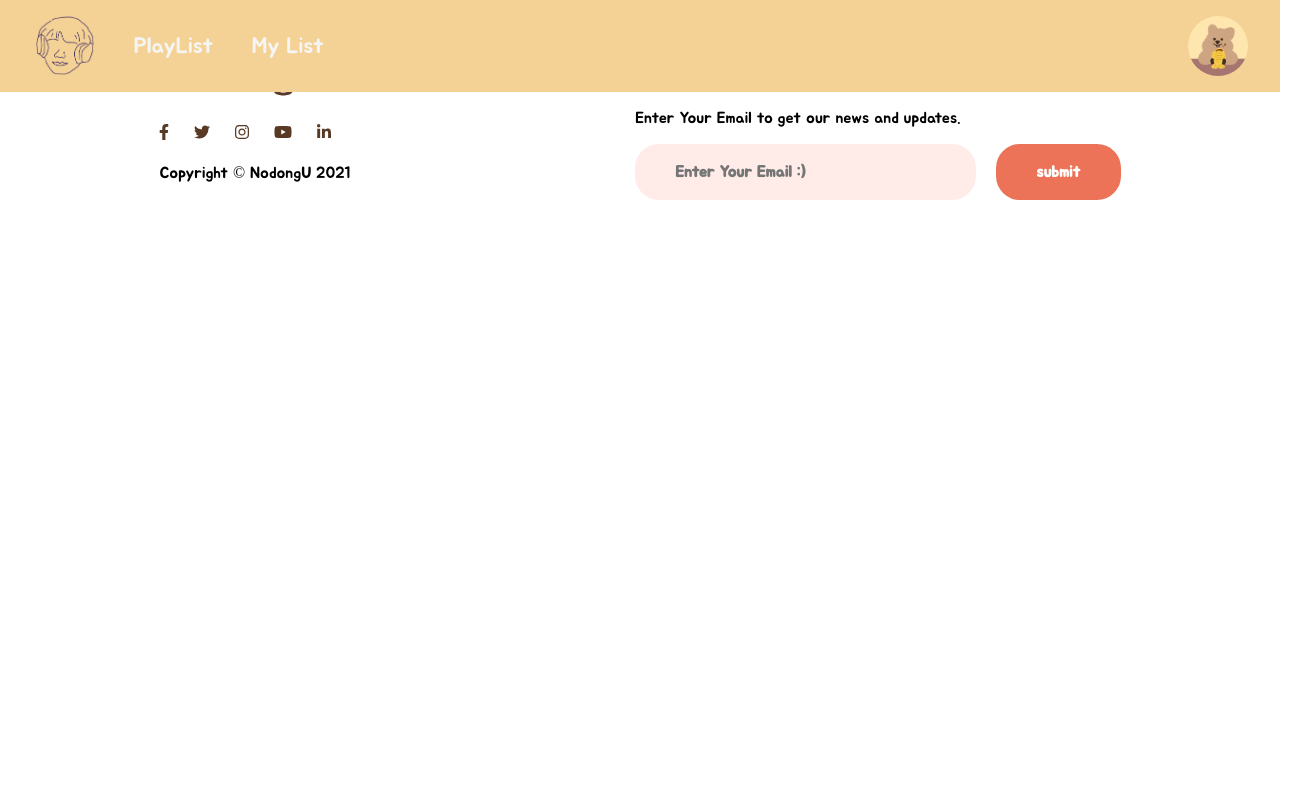
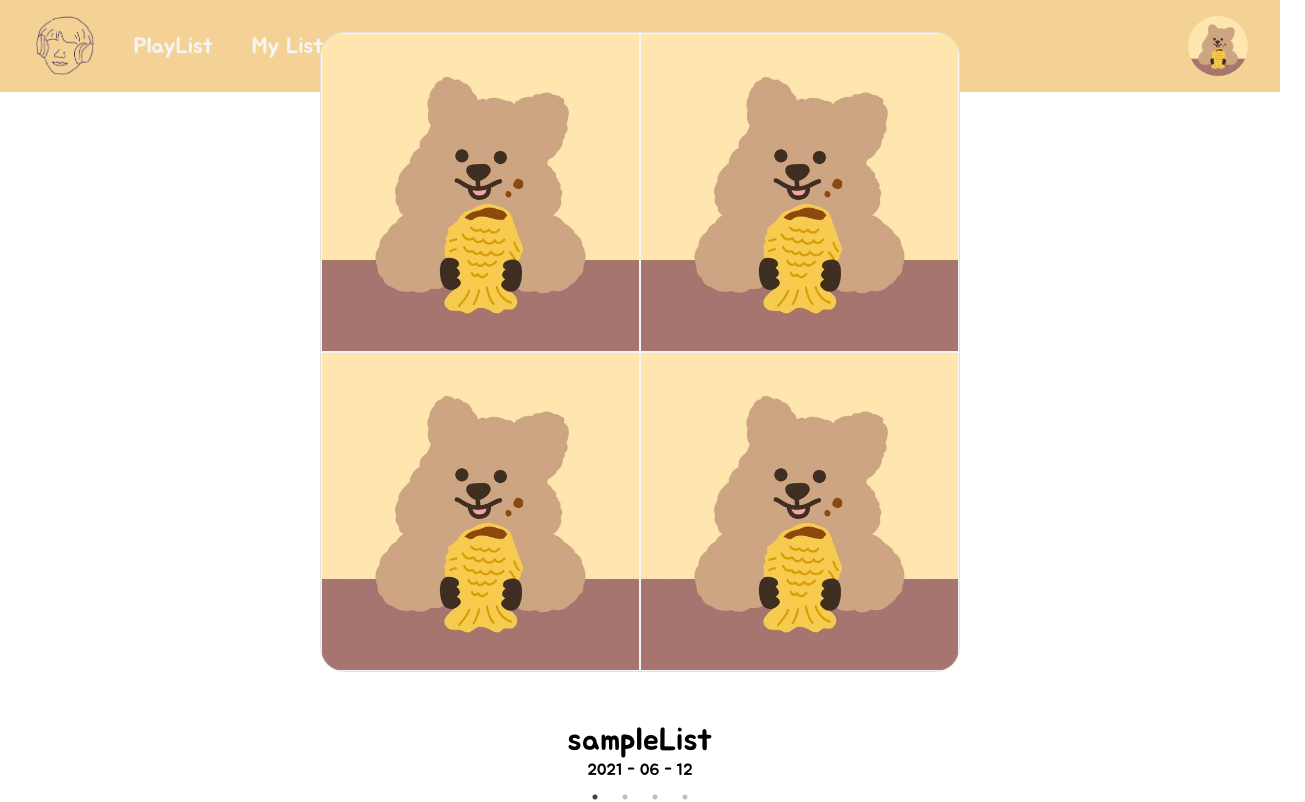
Before and after one commit to codestates/nodongu-client, a React (Create React App) app in the folder client/: page /myList in a window 1280 px wide. Shown: the top 802 px of the page, 1305 px wide, since content can reach past the window. Built offline with nearby package versions, Linux system fonts and the light colour scheme; the HTML template or start-up script is replaced by a standard one.

Commit message:
Add 마이플레이리스트 슬라이드

```diff
--- a/client/package.json
+++ b/client/package.json
@@ -15,6 +15,8 @@
     "react-dom": "^17.0.2",
     "react-router-dom": "^5.2.0",
     "react-scripts": "4.0.3",
+    "react-slick": "^0.28.1",
+    "slick-carousel": "^1.8.1",
     "web-vitals": "^1.0.1"
   },
   "scripts": {
--- a/client/src/App.js
+++ b/client/src/App.js
@@ -14,8 +14,8 @@ import MainPlayer from './Components/mainPlayer/mainPlayer';
 
 class App extends Component {
   state = {
-    isLoading: null,
-    userInfo: null,
+    isLoading: false,
+    userInfo: {},
     myList: [],
     musicList: [],
   };
@@ -57,6 +57,10 @@ class App extends Component {
 
   // logout handler
 
+  updateMyList = (myList) => {
+    this.setState({ myList });
+  };
+
   render() {
     return (
       <Suspense fallback={<Loading />}>
@@ -79,7 +83,16 @@ class App extends Component {
             render={() => <EditUserInfo userInfo={this.state.userInfo} />}
           />
           <Route exact path='/mainPlayer' render={() => <MainPlayer />} />
-          <Route exact path='/myList' render={() => <MyList />} />
+          <Route
+            exact
+            path='/myList'
+            render={() => (
+              <MyList
+                userInfo={this.state.userInfo}
+                updateMyList={this.updateMyList}
+              />
+            )}
+          />
         </Switch>
         <Footer />
       </Suspense>
--- a/client/src/Components/myList/myList.css
+++ b/client/src/Components/myList/myList.css
@@ -1,76 +1,36 @@
-.list-container {
-  width: 100%;
-  overflow-x: hidden;
+.mylist-container {
+  font-family: var(--font-family);
 }
 
-.hi-slide {
-  position: relative;
-  width: 754px;
-  height: 292px;
-  margin: 115px auto 0;
+.playlist {
+  height: 94vh;
+  display: flex;
+  flex-direction: column;
+  justify-content: center;
+  align-items: center;
 }
 
-.hi-slide .hi-next,
-.hi-slide .hi-prev {
-  position: absolute;
-  top: 50%;
-  width: 40px;
-  height: 40px;
-  margin-top: -20px;
-  border-radius: 50px;
-  line-height: 40px;
-  text-align: center;
-  cursor: pointer;
-  background-color: white;
-  color: black;
-  transition: all 0.7s;
-  font-size: 20px;
-  font-weight: bold;
+.playlist__image {
+  width: 40rem;
+  font-size: 0;
+  border: 1px solid rgb(225, 225, 225);
+  border-radius: 1.5rem;
+  overflow: hidden;
+  margin-bottom: 3rem;
 }
 
-.hi-slide .hi-next:hover,
-.hi-slide .hi-prev:hover {
-  opacity: 1;
-  background-color: white;
+.playlist__image img {
+  display: inline-block;
+  width: 50%;
+  border: 1px solid whitesmoke;
 }
 
-.hi-slide .hi-prev {
-  left: -70px;
+.playlist__detail {
+  display: flex;
+  flex-direction: column;
+  align-items: center;
 }
 
-.hi-slide .hi-prev::before {
-  content: '<';
+.playlist__title {
+  font-size: 2rem;
 }
-
-.hi-slide .hi-next {
-  right: -70px;
-}
-
-.hi-slide .hi-next::before {
-  content: '>';
-}
-
-.hi-slide > ul {
-  position: relative;
-  width: 754px;
-  height: 292px;
-}
-
-.hi-slide > ul > li {
-  overflow: hidden;
-  position: absolute;
-  z-index: 0;
-  left: 377px;
-  top: 147px;
-  width: 0;
-  height: 0;
-  break-inside: 3px solid white;
-  background-color: #333;
-  cursor: pointer;
-}
-
-.hi-slide > ul > li > img {
-  width: 100%;
-  height: 100%;
-  background-position: center;
-}
--- a/client/src/Components/myList/myList.jsx
+++ b/client/src/Components/myList/myList.jsx
@@ -1,7 +1,77 @@
-import React from 'react';
+import React, { useEffect, useState } from 'react';
+import { withRouter } from 'react-router-dom';
+import 'slick-carousel/slick/slick.css';
+import 'slick-carousel/slick/slick-theme.css';
+import Slider from 'react-slick';
+import quokka from '../../Utils/images/quokka.jpg';
+import './myList.css';
+import List from './views/list';
+import axios from 'axios';
 
-function myList(props) {
-  return <div></div>;
+const fakeData = [
+  {
+    id: 1,
+    title: 'sampleList',
+    date: '2021 - 06 - 12',
+    thumbnails: [quokka, quokka, quokka, quokka],
+  },
+  {
+    id: 2,
+    title: 'sampleList2',
+    date: '2021 - 06 - 12',
+    thumbnails: [quokka, quokka, quokka, quokka],
+  },
+  {
+    id: 3,
+    title: 'sampleList3',
+    date: '2021 - 06 - 12',
+    thumbnails: [quokka, quokka, quokka],
+  },
+  {
+    id: 4,
+    title: 'sampleList4',
+    date: '2021 - 06 - 12',
+    thumbnails: [quokka, quokka],
+  },
+];
+
+function MyList(props) {
+  const [myList, setMyList] = useState([]);
+  const [isLoading, setIsLoading] = useState(false);
+
+  // useEffect(() => {
+  //   if (!props.userInfo.userId) {
+  //     return props.history.push('/');
+  //   }
+  //   const config = {
+  //     method: 'post',
+  //     url: 'http://ec2-3-133-155-148.us-east-2.compute.amazonaws.com/nod/getMyList',
+  //     withCredentials: true,
+  //     data: {
+  //       userId: props.userInfo.userId,
+  //     },
+  //   };
+
+  //   axios(config).then((response) => console.log(response.data));
+  // }, []);
+
+  const settings = {
+    dots: true,
+    infinite: true,
+    speed: 500,
+    slidesToShow: 1,
+    slidesToScroll: 1,
+  };
+  return (
+    <div className='mylist-container'>
+      <h2> Single Item</h2>
+      <Slider {...settings}>
+        {fakeData.map((playlist) => (
+          <List key={playlist.id} playlist={playlist} />
+        ))}
+      </Slider>
+    </div>
+  );
 }
 
-export default myList;
+export default withRouter(MyList);
--- /dev/null
+++ b/client/src/Components/myList/views/list.jsx
@@ -0,0 +1,24 @@
+import React from 'react';
+import quokka from '../../../Utils/images/quokka.jpg';
+
+function List(props) {
+  const [image1, image2, image3, image4] = props.playlist.thumbnails;
+  return (
+    <div>
+      <div className='playlist'>
+        <div className='playlist__image'>
+          <img src={image1 ? image1 : quokka} alt='' />
+          <img src={image2 ? image2 : quokka} alt='' />
+          <img src={image3 ? image3 : quokka} alt='' />
+          <img src={image4 ? image4 : quokka} alt='' />
+        </div>
+        <div className='playlist__detail'>
+          <span className='playlist__title'>{props.playlist.title}</span>
+          <span className='playlist__date'>{props.playlist.date}</span>
+        </div>
+      </div>
+    </div>
+  );
+}
+
+export default List;
```
Also changed, not shown: client/src/Hoc/auth.js (added), 1 other file (tests, documents, lock files or other folders).
